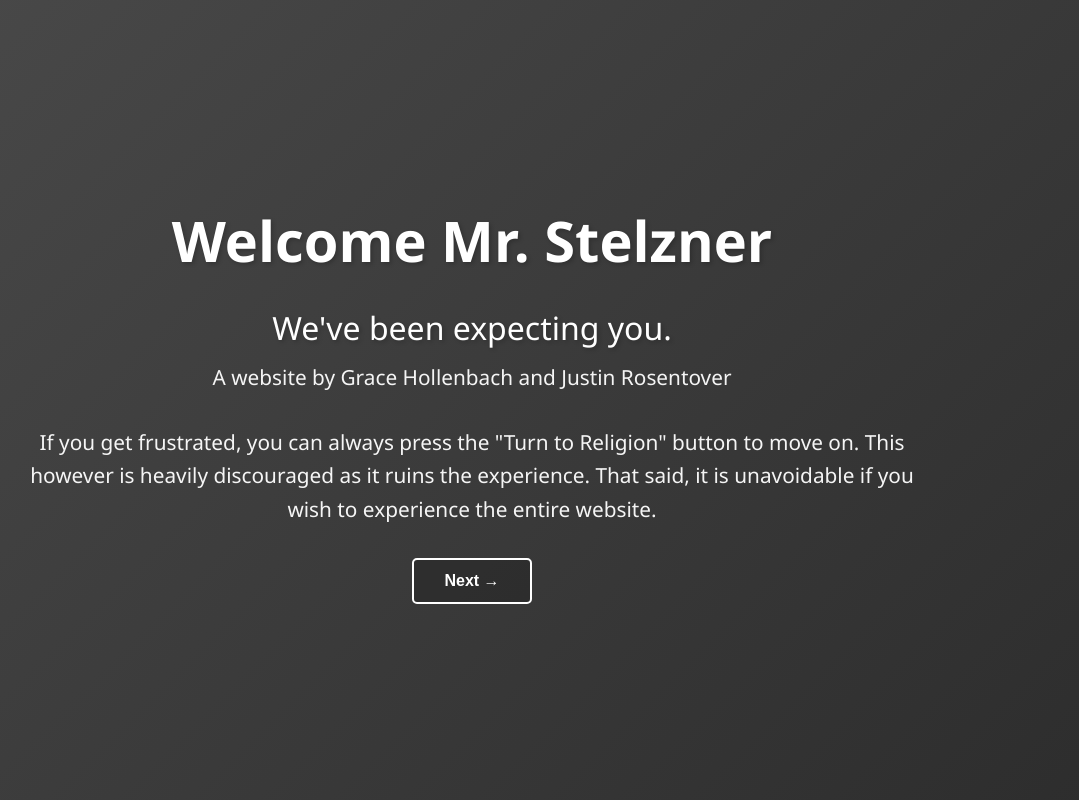
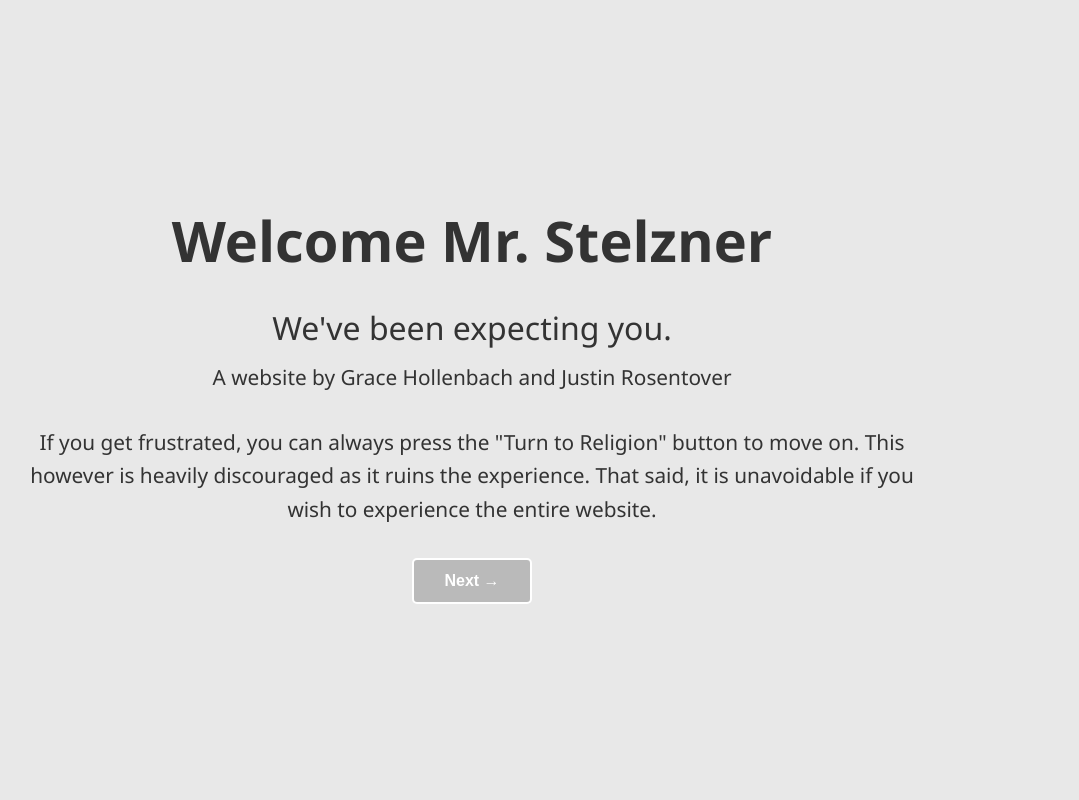
Before and after one commit to Imperator78/existentialwebsite, a React (Vite) app: page / in a window 1280 px wide. Shown: the whole page, without its empty margins (168-1247 px from the left). Built offline with nearby package versions, Linux system fonts and the light colour scheme.

Commit message:
Fixed the colors

```diff
--- a/src/components/Page.css
+++ b/src/components/Page.css
@@ -23,28 +23,28 @@
 }
 
 .page-1 {
-  background: linear-gradient(135deg, #4a4a4a 0%, #2d2d2d 100%);
-  color: white;
+  background-color: #e8e8e8;
+  color: #333333;
 }
 
 .page-1 h1 {
   font-size: 3.5rem;
   margin-bottom: 1rem;
   font-weight: 700;
-  text-shadow: 2px 2px 4px rgba(0, 0, 0, 0.2);
+  color: #333333;
 }
 
 .page-1 h2 {
-font-size: 2rem;
+  font-size: 2rem;
   margin-bottom: 0.5rem;
   font-weight: 500;
-  text-shadow: 2px 2px 4px rgba(0, 0, 0, 0.2);
+  color: #333333;
 }
 
 .page-1 p {
   font-size: 1.3rem;
   margin-bottom: 2rem;
-  opacity: 0.95;
+  color: #333333;
 }
 
 .page-2 {
@@ -65,20 +65,21 @@ font-size: 2rem;
 }
 
 .page-3 {
-  background: linear-gradient(135deg, #6b6b6b 0%, #4a4a4a 100%);
-  color: white;
+  background-color: #e8e8e8;
+  color: #333333;
 }
 
 .page-3 h2 {
   font-size: 2.5rem;
   margin-bottom: 1rem;
   font-weight: 700;
+  color: #333333;
 }
 
 .page-3 > .page-content > p {
   font-size: 1.2rem;
   margin-bottom: 2rem;
-  opacity: 0.95;
+  color: #555555;
 }
 
 .features-grid {
--- a/src/components/Page2.jsx
+++ b/src/components/Page2.jsx
@@ -105,6 +105,15 @@ export default function Page2({ onNext }) {
     e.preventDefault()
     // Form data is stored in state, ready to be used
     console.log('Account setup form submitted:', formData)
+  }
+
+  // Check if all fields are filled
+  const isFormComplete = formData.name && formData.email && formData.phone > 0 && formData.address && formData.mothersFirstName && formData.birthdate && formData.mothersMaidenName && formData.ssn
+
+  const handleNext = () => {
+    if (isFormComplete) {
+      onNext()
+    }
   }
 
   return (
@@ -215,6 +224,14 @@ export default function Page2({ onNext }) {
             />
           </div>
         </form>
+        <button
+          className="submit-button"
+          onClick={handleNext}
+          disabled={!isFormComplete}
+          style={{ opacity: isFormComplete ? 1 : 0.5, cursor: isFormComplete ? 'pointer' : 'not-allowed' }}
+        >
+          Next →
+        </button>
         <button className="find-meaning-btn" onClick={onNext}>
           Turn to Religion
         </button>
```
